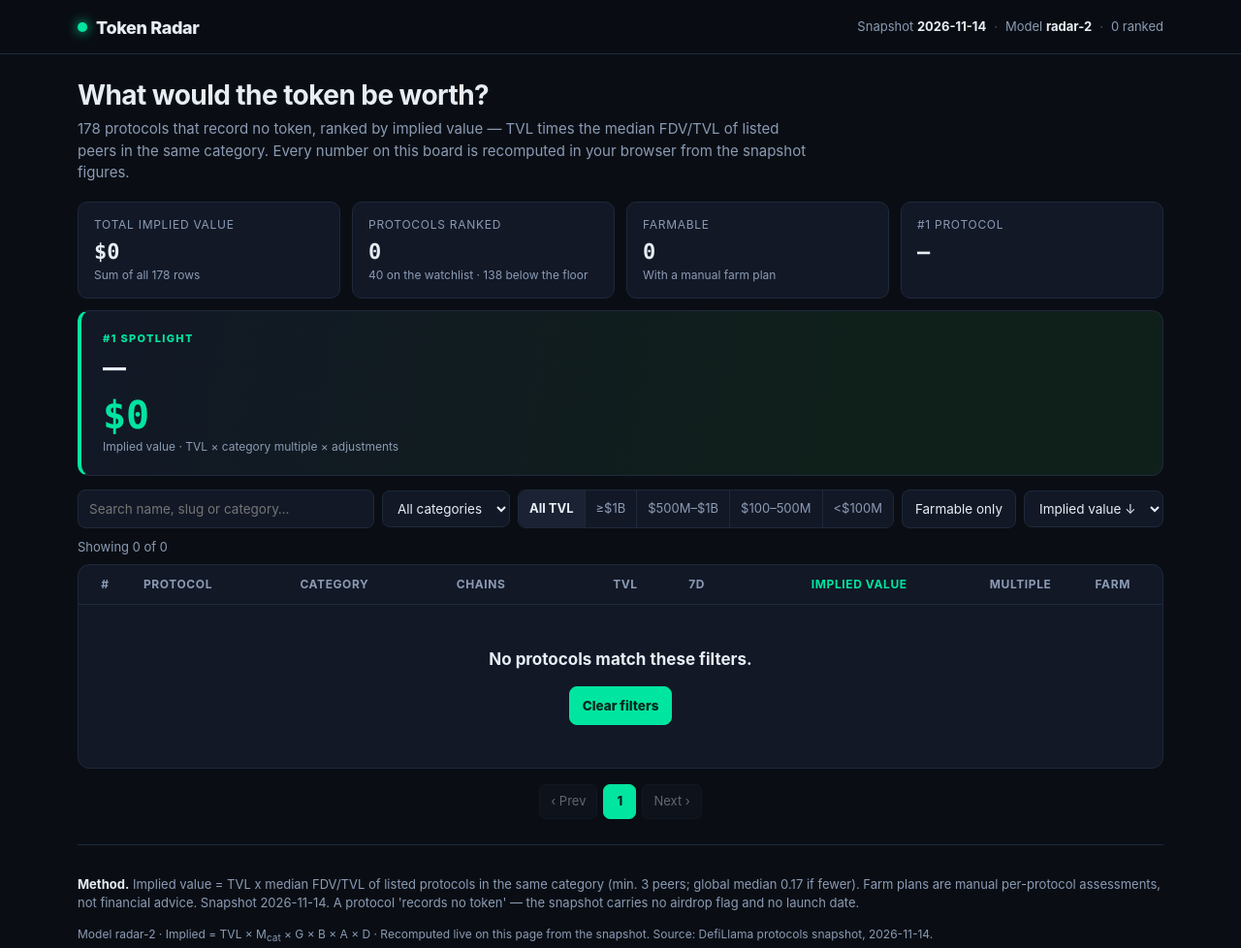
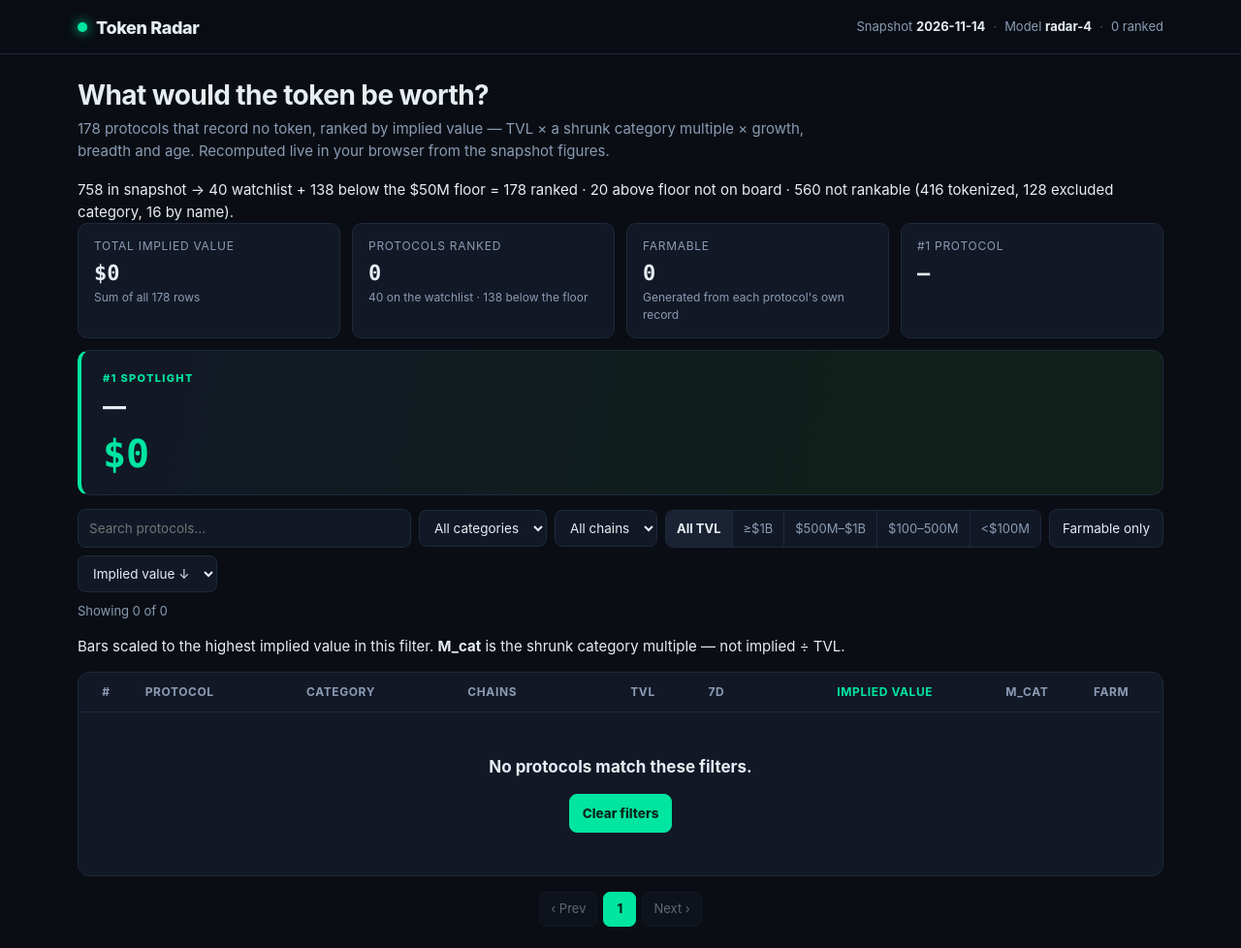
Before and after one commit to mrpseudonym404/entry-token-radar, a plain HTML site: page dashboard/index.html in a window 1280 px wide. Shown: the top 978 px of the page at 97% size. Drawn offline with Linux system fonts and the light colour scheme; a script that the page names is missing.

Commit message:
radar-4: update dashboard/index.html

```diff
--- a/dashboard/index.html
+++ b/dashboard/index.html
@@ -10,18 +10,19 @@
 <header class="top">
   <div class="wrap top-in">
     <div class="brand"><span class="dot"></span>Token Radar</div>
-    <div class="top-meta"><span>Snapshot <b id="snapDate">2026-11-14</b></span><span class="sep">·</span><span>Model <b>radar-2</b></span><span class="sep">·</span><span id="topCount"></span></div>
+    <div class="top-meta"><span>Snapshot <b id="snapDate">2026-11-14</b></span><span class="sep">·</span><span>Model <b>radar-4</b></span><span class="sep">·</span><span id="topCount"></span></div>
   </div>
 </header>
 <main class="wrap">
   <section class="intro">
     <h1>What would the token be worth?</h1>
-    <p class="sub">178 protocols that record no token, ranked by implied value — TVL times the median FDV/TVL of listed peers in the same category. Every number on this board is recomputed in your browser from the snapshot figures.</p>
+    <p class="sub">178 protocols that record no token, ranked by implied value — TVL × a shrunk category multiple × growth, breadth and age. Recomputed live in your browser from the snapshot figures.</p>
   </section>
+  <div class="funnel" id="funnel">758 in snapshot → 40 watchlist + 138 below the $50M floor = 178 ranked · 20 above floor not on board · 560 not rankable (416 tokenized, 128 excluded category, 16 by name).</div>
   <section class="kpis" aria-label="Summary">
     <div class="kpi"><div class="kpi-l">Total implied value</div><div class="kpi-n" id="kpiTotal">$0</div><div class="kpi-s">Sum of all 178 rows</div></div>
-    <div class="kpi"><div class="kpi-l">Protocols ranked</div><div class="kpi-n" id="kpiCount">0</div><div class="kpi-s">40 on the watchlist · 138 below the floor</div></div>
-    <div class="kpi"><div class="kpi-l">Farmable</div><div class="kpi-n" id="kpiFarm">0</div><div class="kpi-s">With a manual farm plan</div></div>
+    <div class="kpi"><div class="kpi-l">Protocols ranked</div><div class="kpi-n" id="kpiCount">0</div><div class="kpi-s" id="kpiCountS">40 on the watchlist · 138 below the floor</div></div>
+    <div class="kpi"><div class="kpi-l">Farmable</div><div class="kpi-n" id="kpiFarm">0</div><div class="kpi-s">Generated from each protocol's own record</div></div>
     <div class="kpi"><div class="kpi-l">#1 protocol</div><div class="kpi-n" id="kpiTop">—</div><div class="kpi-s" id="kpiTopV"></div></div>
   </section>
   <section class="hero" id="hero" aria-label="Top protocol">
@@ -30,17 +31,13 @@
       <div class="hero-name" id="heroName">—</div>
       <div class="hero-meta" id="heroMeta"></div>
       <div class="hero-val" id="heroVal">$0</div>
-      <div class="hero-sub">Implied value · TVL × category multiple × adjustments</div>
     </div>
     <div class="hero-r" id="heroBars"></div>
   </section>
-  <section class="live" id="liveSec" hidden>
-    <div class="sec-h">Already trading — not ranked <span class="sec-s">These record a token, so they set the peer multiples. They are not launch candidates.</span></div>
-    <div class="live-row" id="liveRow"></div>
-  </section>
   <section class="filters" aria-label="Filters">
-    <input id="q" type="search" placeholder="Search name, slug or category…" autocomplete="off" aria-label="Search">
+    <input id="q" type="search" placeholder="Search protocols…" autocomplete="off" aria-label="Search">
     <select id="cat" aria-label="Category"><option value="">All categories</option></select>
+    <select id="chain" aria-label="Chain"><option value="">All chains</option></select>
     <div class="seg" id="tvlSeg" role="group" aria-label="TVL range">
       <button data-tvl="" class="on">All TVL</button><button data-tvl="1b">≥$1B</button><button data-tvl="500m">$500M–$1B</button><button data-tvl="100m">$100–500M</button><button data-tvl="lt100">&lt;$100M</button>
     </div>
@@ -48,24 +45,25 @@
     <select id="sort" aria-label="Sort">
       <option value="implied-desc">Implied value ↓</option><option value="implied-asc">Implied value ↑</option>
       <option value="tvl-desc">TVL ↓</option><option value="tvl-asc">TVL ↑</option>
-      <option value="mult-desc">Multiple ↓</option><option value="mult-asc">Multiple ↑</option>
+      <option value="mult-desc">M_cat ↓</option><option value="mult-asc">M_cat ↑</option>
       <option value="chg-desc">7d change ↓</option><option value="chg-asc">7d change ↑</option>
       <option value="name-asc">Name A–Z</option><option value="name-desc">Name Z–A</option>
     </select>
     <button id="reset" class="reset" hidden>Reset</button>
   </section>
-  <div class="count" id="count"></div>
+  <div class="countrow"><div class="count" id="count"></div>
+  <p class="tbl-note">Bars scaled to the highest implied value in this filter. <b>M_cat</b> is the shrunk category multiple — not implied ÷ TVL.</p></div>
   <section class="tbl-wrap">
     <table id="board">
       <thead><tr>
         <th data-k="rank" class="c">#</th>
-        <th data-k="name">Protocol</th>
+        <th data-k="name">Protocol <span class="arr"></span></th>
         <th data-k="category">Category</th>
         <th>Chains</th>
-        <th data-k="tvl" class="r">TVL</th>
-        <th data-k="chg" class="r">7d</th>
-        <th data-k="implied" class="r on">Implied Value</th>
-        <th data-k="mult" class="r">Multiple</th>
+        <th data-k="tvl" class="r">TVL <span class="arr"></span></th>
+        <th data-k="chg" class="r">7d <span class="arr"></span></th>
+        <th data-k="implied" class="r on">Implied Value <span class="arr"></span></th>
+        <th data-k="mult" class="r">M_cat <span class="arr"></span></th>
         <th class="c">Farm</th>
       </tr></thead>
       <tbody id="body"></tbody>
@@ -76,9 +74,13 @@
     </div>
   </section>
   <nav class="pager" id="pager" aria-label="Pages"></nav>
+  <section class="live" id="liveSec" hidden>
+    <div class="sec-h">Already trading — not ranked <span class="sec-s">These record a token, so they set the peer multiples. They are not launch candidates.</span></div>
+    <div class="live-row" id="liveRow"></div>
+  </section>
   <footer class="foot">
-    <p><b>Method.</b> Implied value = TVL x median FDV/TVL of listed protocols in the same category (min. 3 peers; global median 0.17 if fewer). Farm plans are manual per-protocol assessments, not financial advice. Snapshot 2026-11-14. A protocol 'records no token' — the snapshot carries no airdrop flag and no launch date.</p>
-    <p class="foot-s">Model radar-2 · Implied = TVL × M<sub>cat</sub> × G × B × A × D · Recomputed live on this page from the snapshot. Source: DefiLlama protocols snapshot, 2026-11-14.</p>
+    <p><b>Method.</b> Implied value = TVL × M_cat × G × B × A. M_cat is the category multiple, shrunk toward the global median: M_cat = (n × category median + 5 × global median) / (n + 5), k = 5, where n is the number of tokenized peers in the category. A category with few peers is pulled toward the global median 0.1689 instead of trusting a thin median. The old flat 0.50 haircut was dropped — its conservatism now lives in the shrinkage. G rewards 7-day TVL momentum, B rewards breadth across chains, A peaks at 1–2 years and falls for very old protocols. Farm plans are generated from each protocol's own record, not financial advice. The 20 rankable protocols above the $50M floor are not on the board: the house watchlist drops them for reasons outside the snapshot's ten fields (a parent protocol), so they are conservatively held out. Snapshot 2026-11-14. A protocol 'records no token' — the snapshot carries no airdrop flag and no launch date.</p>
+    <p class="foot-s">Model radar-4 · Implied = TVL × M_cat × G × B × A · Recomputed live on this page from the snapshot. Source: DefiLlama protocols snapshot, 2026-11-14.</p>
   </footer>
 </main>
 <div class="overlay" id="ov" hidden role="dialog" aria-modal="true" aria-label="Protocol detail">
```
